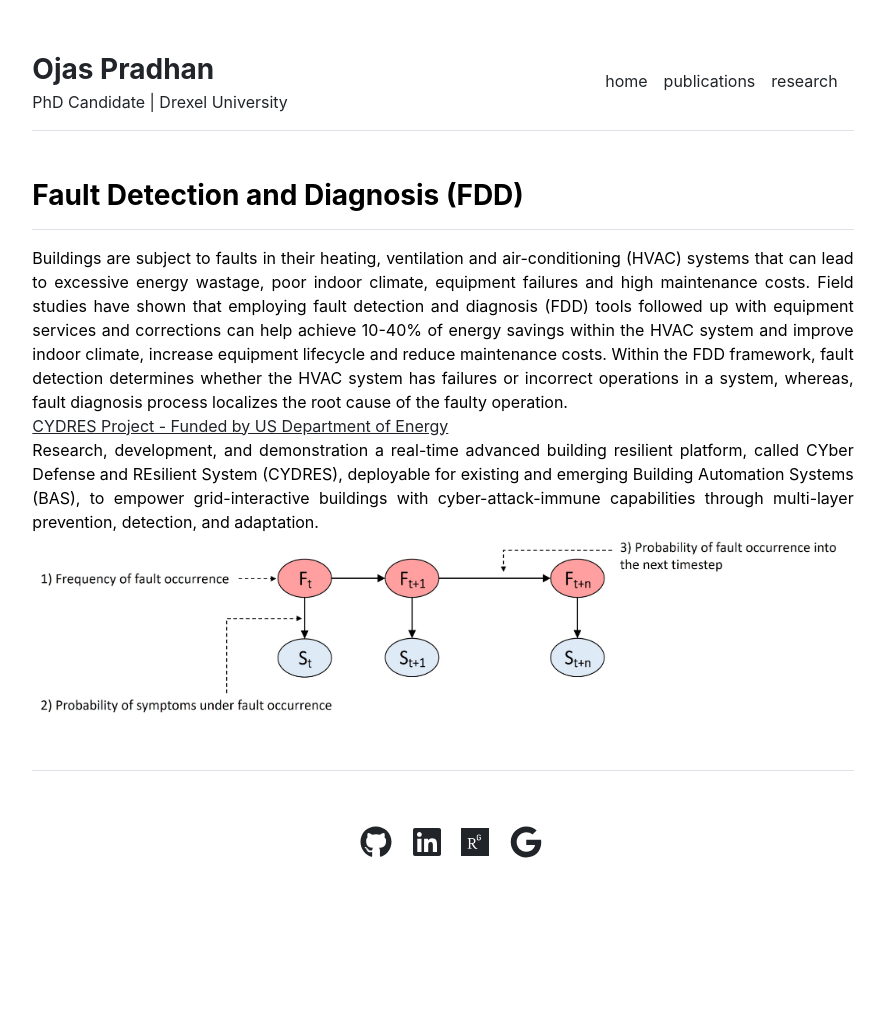
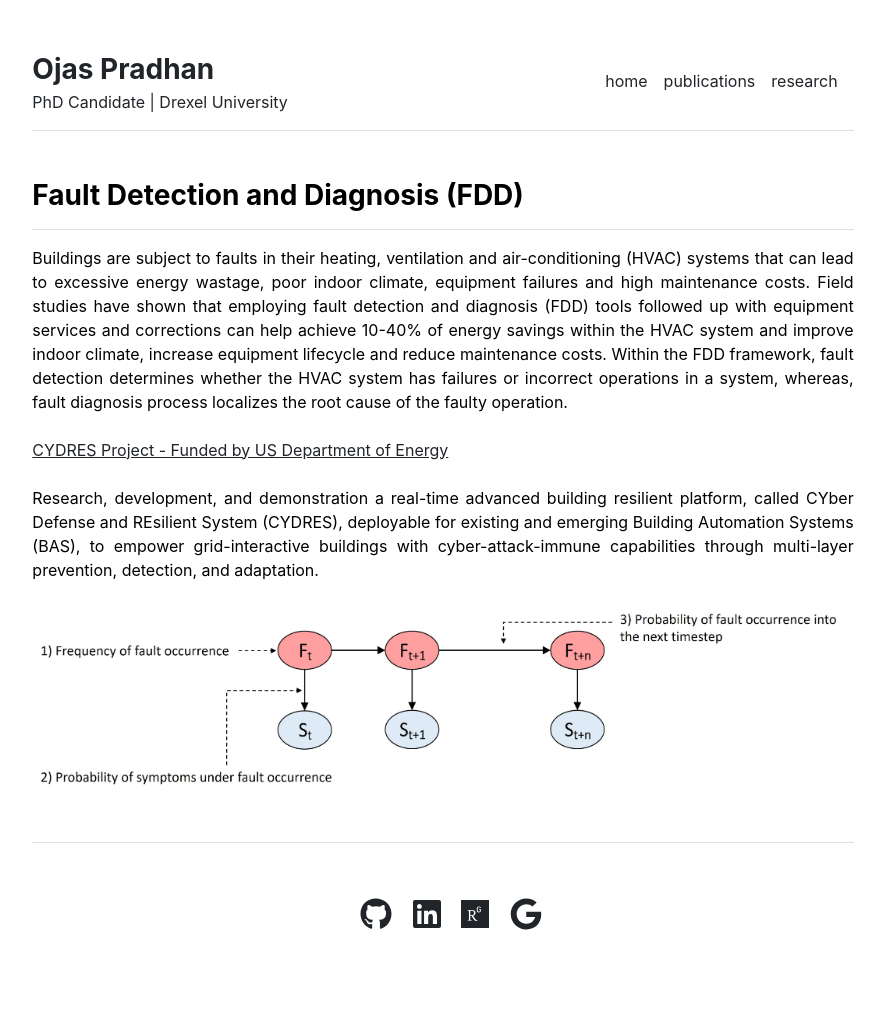
Before and after one commit to pradhanojas/pradhanojas.github.io, a Jekyll site: the page built from research/fdd.md, in a window 1280 px wide. Shown: the whole page, without its empty margins (197-1082 px from the left). Built offline with Jekyll 4.4.1, drawn with Linux system fonts in a browser that asks for light colours; before the commit the page ends 963 px from its top, so only the background shows below that.

Commit message:
Update fdd.md

```diff
--- a/research/fdd.md
+++ b/research/fdd.md
@@ -4,12 +4,12 @@ title: "Fault Detection and Diagnosis (FDD)"
 ---
 
 <div class="row-md-6" style="text-align: justify">
-    Buildings are subject to faults in their heating, ventilation and air-conditioning (HVAC) systems that can lead to excessive energy wastage, poor indoor climate, equipment failures and high maintenance costs.  Field studies have shown that employing fault detection and diagnosis (FDD) tools followed up with equipment services and corrections can help achieve 10-40% of energy savings within the HVAC system and improve indoor climate, increase equipment lifecycle and reduce maintenance costs. Within the FDD framework, fault detection determines whether the HVAC system has failures or incorrect operations in a system, whereas, fault diagnosis process localizes the root cause of the faulty operation. <br>
-
-    <a href="https://www.energy.gov/eere/buildings/articles/securing-grid-interactive-efficient-buildings-geb-through-cyber-defense-and" target="blank"> CYDRES Project - Funded by US Department of Energy </a> <br>
-
+    Buildings are subject to faults in their heating, ventilation and air-conditioning (HVAC) systems that can lead to excessive energy wastage, poor indoor climate, equipment failures and high maintenance costs.  Field studies have shown that employing fault detection and diagnosis (FDD) tools followed up with equipment services and corrections can help achieve 10-40% of energy savings within the HVAC system and improve indoor climate, increase equipment lifecycle and reduce maintenance costs. Within the FDD framework, fault detection determines whether the HVAC system has failures or incorrect operations in a system, whereas, fault diagnosis process localizes the root cause of the faulty operation.
+    <br/><br/>
+    <a href="https://www.energy.gov/eere/buildings/articles/securing-grid-interactive-efficient-buildings-geb-through-cyber-defense-and" target="blank"> CYDRES Project - Funded by US Department of Energy </a>
+    <br/><br/>
     Research, development, and demonstration a real-time advanced building resilient platform, called CYber Defense and REsilient System (CYDRES), deployable for existing and emerging Building Automation Systems (BAS), to empower grid-interactive buildings with cyber-attack-immune capabilities through multi-layer prevention, detection, and adaptation.
-  <br>
+  <br/><br/>
   <div class="row md-6">
   <img src="{{ site.github.url }}/assets/img/diagnosis.jpg" width="25%" height="25%">
 </div>
```
